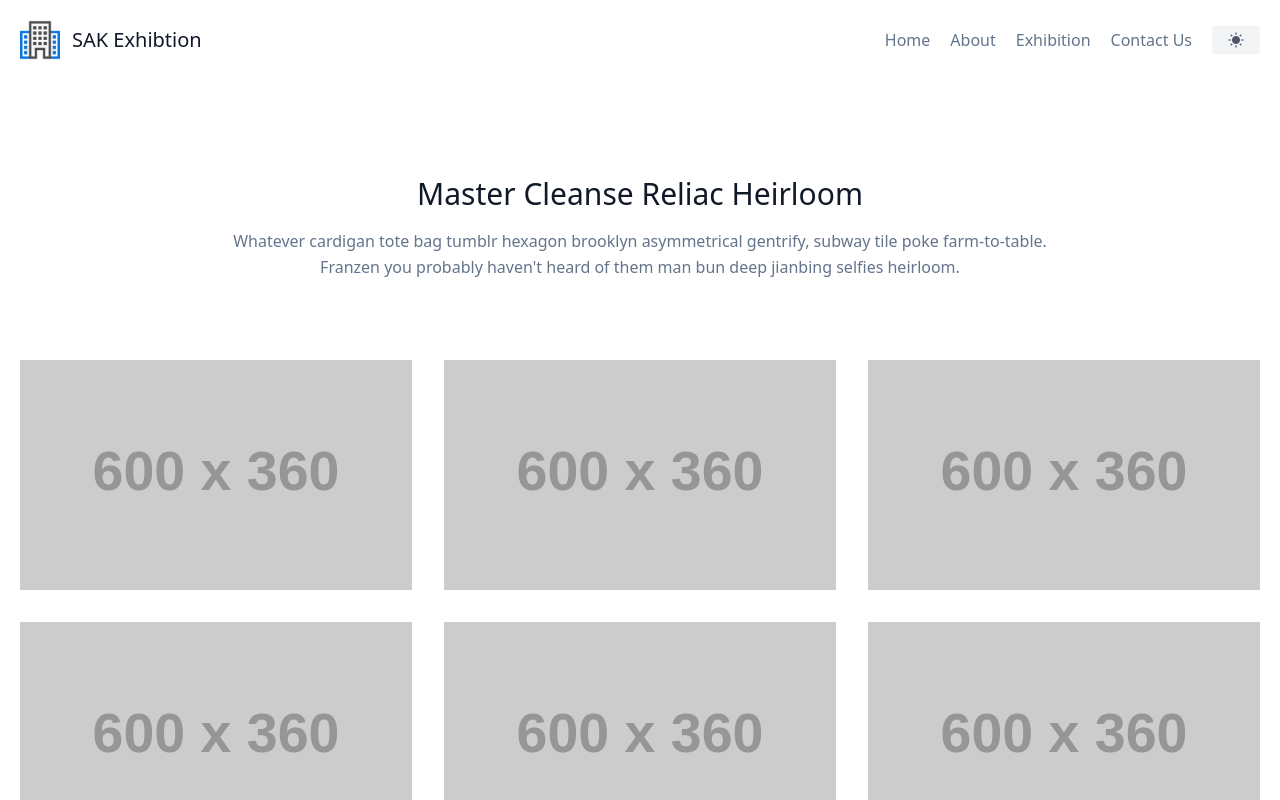
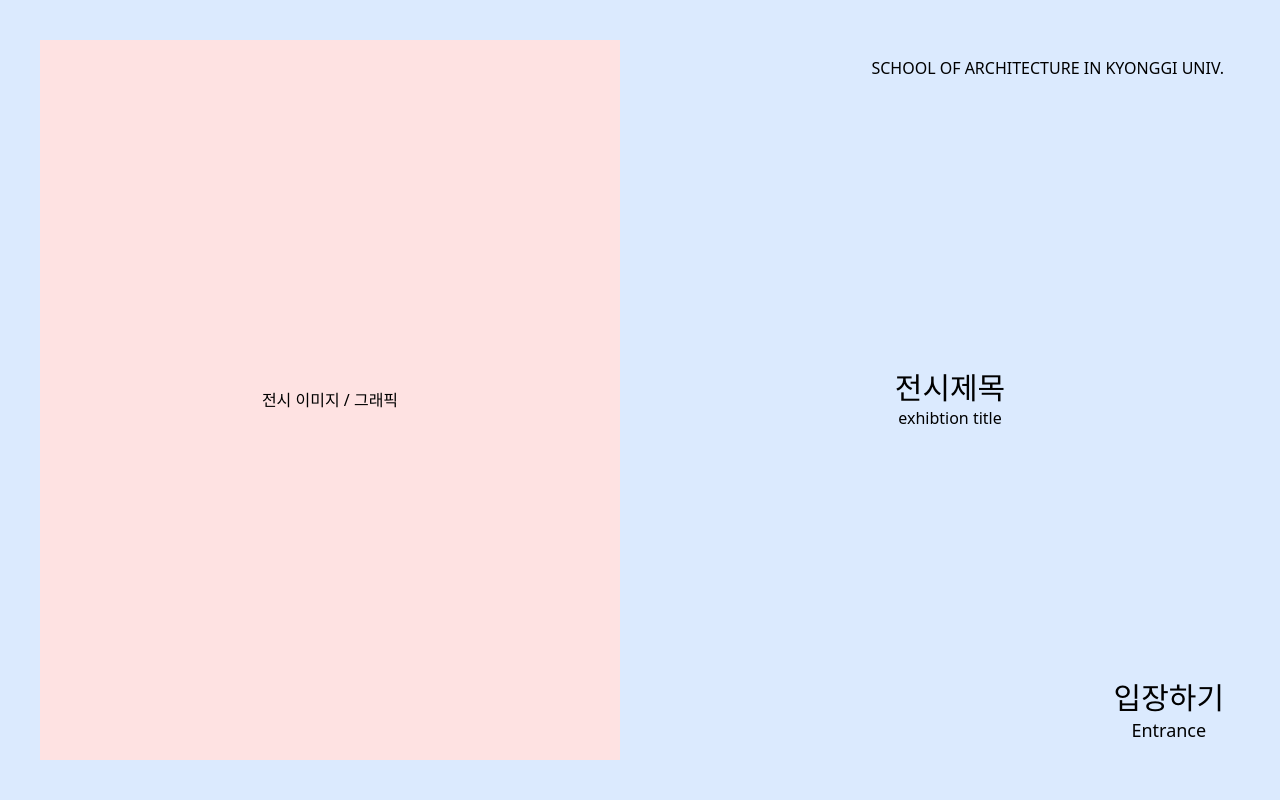
Before and after one commit to Sae-sak/SAK-Exhibition, a Next.js app: page / in a window 1280 px wide. Shown: the top 800 px of the page. Built offline with nearby package versions, Linux system fonts and the light colour scheme.

Commit message:
Update Cover.tsx and Create HomeLayout.tsx

```diff
--- a/pages/index.tsx
+++ b/pages/index.tsx
@@ -1,9 +1,10 @@
-import MainLayout from "@components/Layouts/MainLayout";
+import Cover from "@components/Layouts/Cover/Cover";
+import HomeLayout from "@components/Layouts/HomeLayout";
 import Image from "next/image";
 
 export default function Home() {
   return (
-    <MainLayout>
+    <HomeLayout>
       <section className="text-gray-600 body-font">
         <div className="container px-5 py-24 mx-auto">
           <div className="flex flex-col w-full mb-20 text-center">
@@ -158,6 +159,6 @@ export default function Home() {
           </div>
         </div>
       </section>
-    </MainLayout>
+    </HomeLayout>
   );
 }
--- a/src/components/Layouts/Cover/Cover.tsx
+++ b/src/components/Layouts/Cover/Cover.tsx
@@ -1 +1,48 @@
-export default function Cover() {}
+import {useState} from "react";
+
+export default function Cover() {
+  const [active, setActive] = useState(true);
+
+  if (typeof window !== "undefined") {
+    active
+      ? (window.document.body.style.overflow = "hidden")
+      : (window.document.body.style.overflow = "auto");
+  }
+
+  return active ? (
+    <div className="absolute z-50 flex flex-col items-center justify-center w-screen h-screen gap-10 bg-blue-100">
+      <div className="relative w-screen h-screen ">
+        {/* 상당 우측 텍스트*/}
+        <div className="absolute top-14 right-14">
+          <span>SCHOOL OF ARCHITECTURE IN KYONGGI UNIV.</span>
+        </div>
+
+        {/* 이미지, 타이틀 */}
+        <div className="flex flex-col items-center justify-center w-screen h-screen ">
+          <div className="flex items-center justify-center w-screen h-screen gap-10 p-10">
+            <div className="w-1/2 h-full">
+              <div className="flex items-center justify-center w-full h-full bg-red-100">
+                <div>전시 이미지 / 그래픽</div>
+              </div>
+            </div>
+            <div className="w-1/2 h-full">
+              <div className="flex flex-col items-center justify-center w-full h-full">
+                <div className="text-3xl">전시제목</div>
+                <div>exhibtion title</div>
+              </div>
+            </div>
+          </div>
+        </div>
+
+        {/* 하단 우측 링크*/}
+        <button
+          onClick={(prev) => setActive(!prev)}
+          className="absolute flex flex-col items-center justify-center bottom-14 right-14"
+        >
+          <span className="text-3xl">입장하기</span>
+          <span className="text-lg ">Entrance</span>
+        </button>
+      </div>
+    </div>
+  ) : null;
+}
--- /dev/null
+++ b/src/components/Layouts/HomeLayout.tsx
@@ -0,0 +1,16 @@
+import Header from "@components/Layouts/Header/Header";
+import Footer from "@components/Layouts/Footer/Footer";
+import Cover from "./Cover/Cover";
+
+export default function HomeLayout({children}) {
+  return (
+    <>
+      <Cover />
+      <Header />
+      <div className="flex flex-col items-center justify-center">
+        {children}
+      </div>
+      <Footer />
+    </>
+  );
+}
```
